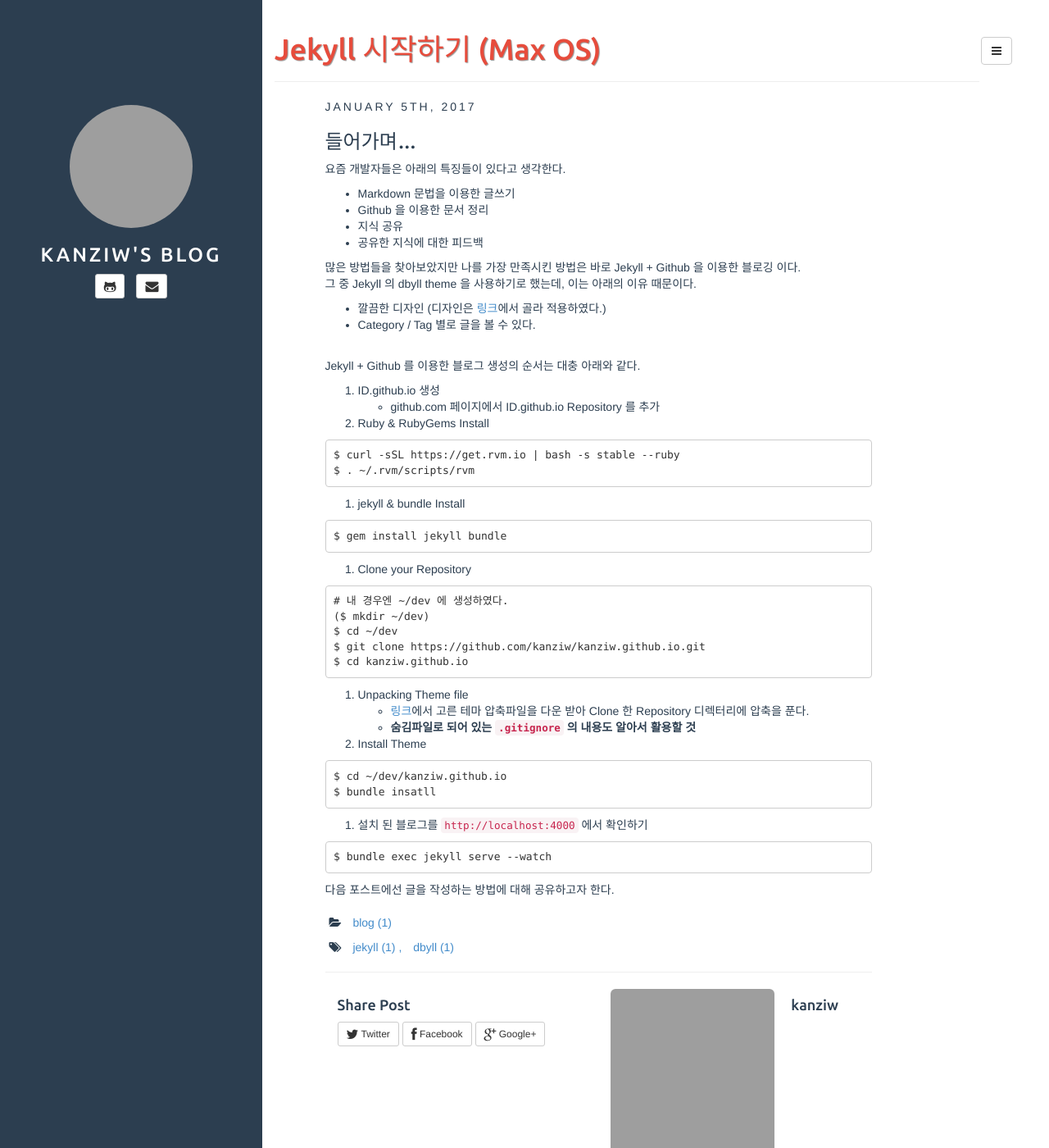
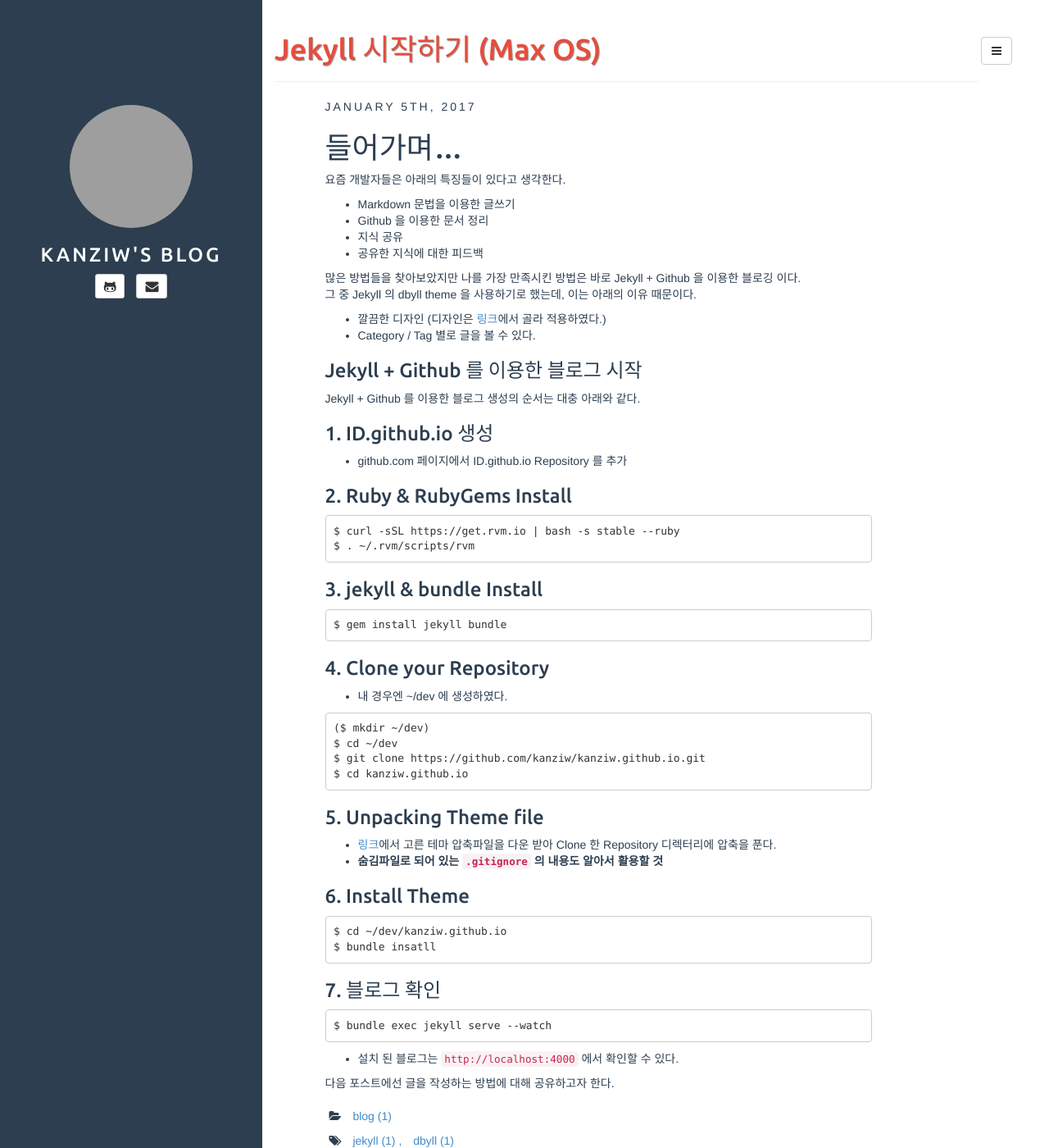
Before and after one commit to kanziw/kanziw.github.io, a Jekyll site: the page built from _posts/2017-01-05-start-jekyll-blog.md, in a window 1280 px wide and 1400 px high. Shown: the whole window at 82% size. Built offline with Jekyll 4.4.1, drawn with Linux system fonts in a browser that asks for light colours; comment, search, counter and statistics services are not loaded; grey boxes are pictures that could not be loaded.

Commit message:
포스트의 글자 크기 및 정렬 수정

````diff
--- a/_posts/2017-01-05-start-jekyll-blog.md
+++ b/_posts/2017-01-05-start-jekyll-blog.md
@@ -20,50 +21,53 @@ description: Jekyll 으로 개발자스러운 블로그 운영하기
 
 * 깔끔한 디자인 (디자인은 [링크](http://jekyllthemes.org/)에서 골라 적용하였다.)
 * Category / Tag 별로 글을 볼 수 있다.
+<br />
 
-<br />
+### Jekyll + Github 를 이용한 블로그 시작
 Jekyll + Github 를 이용한 블로그 생성의 순서는 대충 아래와 같다.
-1. ID.github.io 생성
-  * github.com 페이지에서 ID.github.io Repository 를 추가
 
-1. Ruby & RubyGems Install
+### 1. ID.github.io 생성
+* github.com 페이지에서 ID.github.io Repository 를 추가
+
+### 2. Ruby & RubyGems Install
 
 ```
 $ curl -sSL https://get.rvm.io | bash -s stable --ruby
 $ . ~/.rvm/scripts/rvm
 ```
 
-1. jekyll & bundle Install
+### 3. jekyll & bundle Install
 
 ```
 $ gem install jekyll bundle
 ```
 
-1. Clone your Repository
+### 4. Clone your Repository
+* 내 경우엔 ~/dev 에 생성하였다.
 
 ```
-# 내 경우엔 ~/dev 에 생성하였다.
 ($ mkdir ~/dev)
 $ cd ~/dev
 $ git clone https://github.com/kanziw/kanziw.github.io.git
 $ cd kanziw.github.io
 ```
 
-1. Unpacking Theme file
+### 5. Unpacking Theme file
   * [링크](http://jekyllthemes.org/)에서 고른 테마 압축파일을 다운 받아 Clone 한 Repository 디렉터리에 압축을 푼다.
   * **숨김파일로 되어 있는 `.gitignore` 의 내용도 알아서 활용할 것**
 
-1. Install Theme
+### 6. Install Theme
 
 ```
 $ cd ~/dev/kanziw.github.io
 $ bundle insatll
 ```
 
-1. 설치 된 블로그를 `http://localhost:4000` 에서 확인하기
+### 7. 블로그 확인
 
 ```
 $ bundle exec jekyll serve --watch
 ```
+* 설치 된 블로그는 `http://localhost:4000` 에서 확인할 수 있다.
 
 다음 포스트에선 글을 작성하는 방법에 대해 공유하고자 한다.
````
Also changed, not shown: other parts of _posts/2017-01-05-start-jekyll-blog.md (+2 -1 lines).
